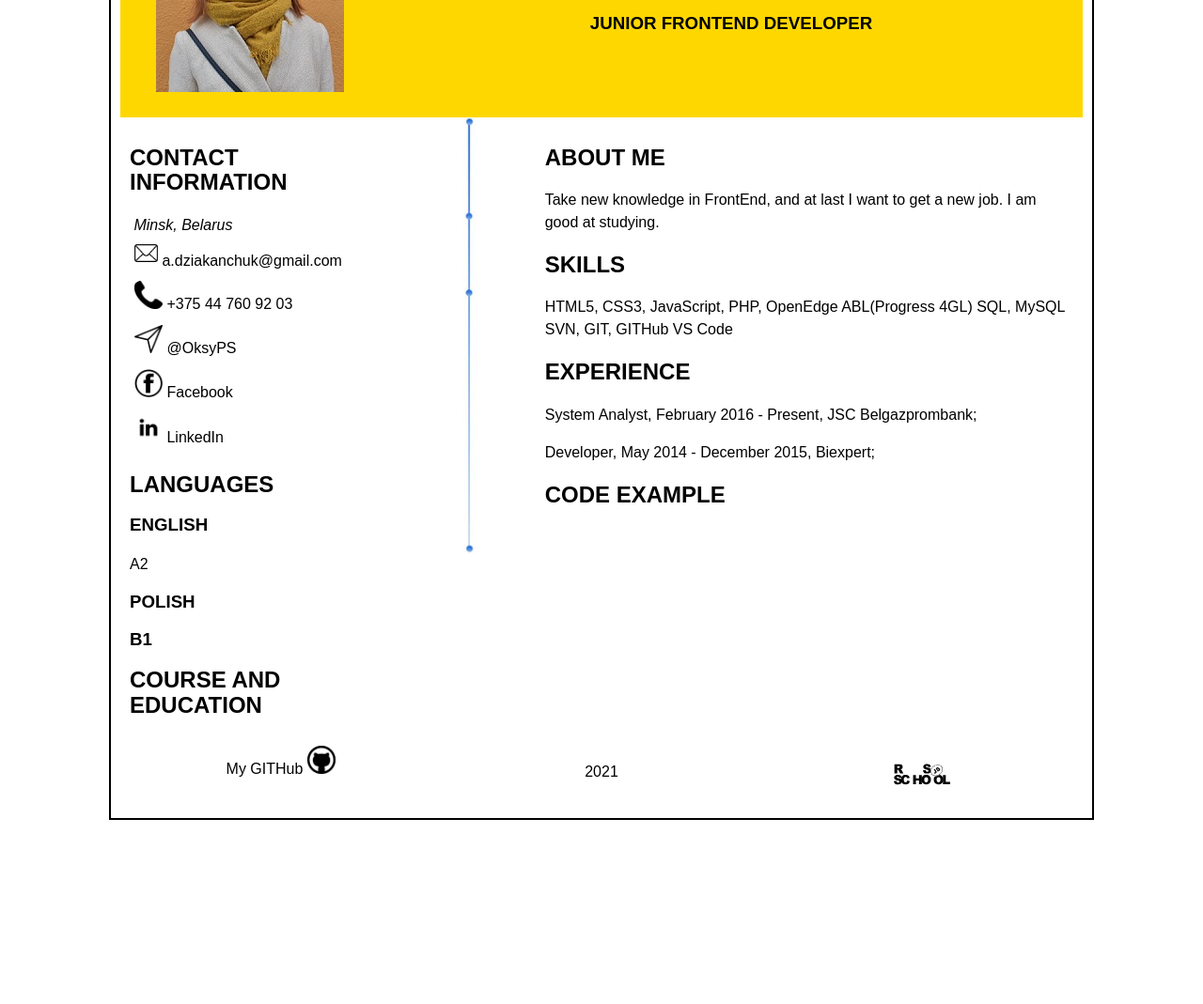
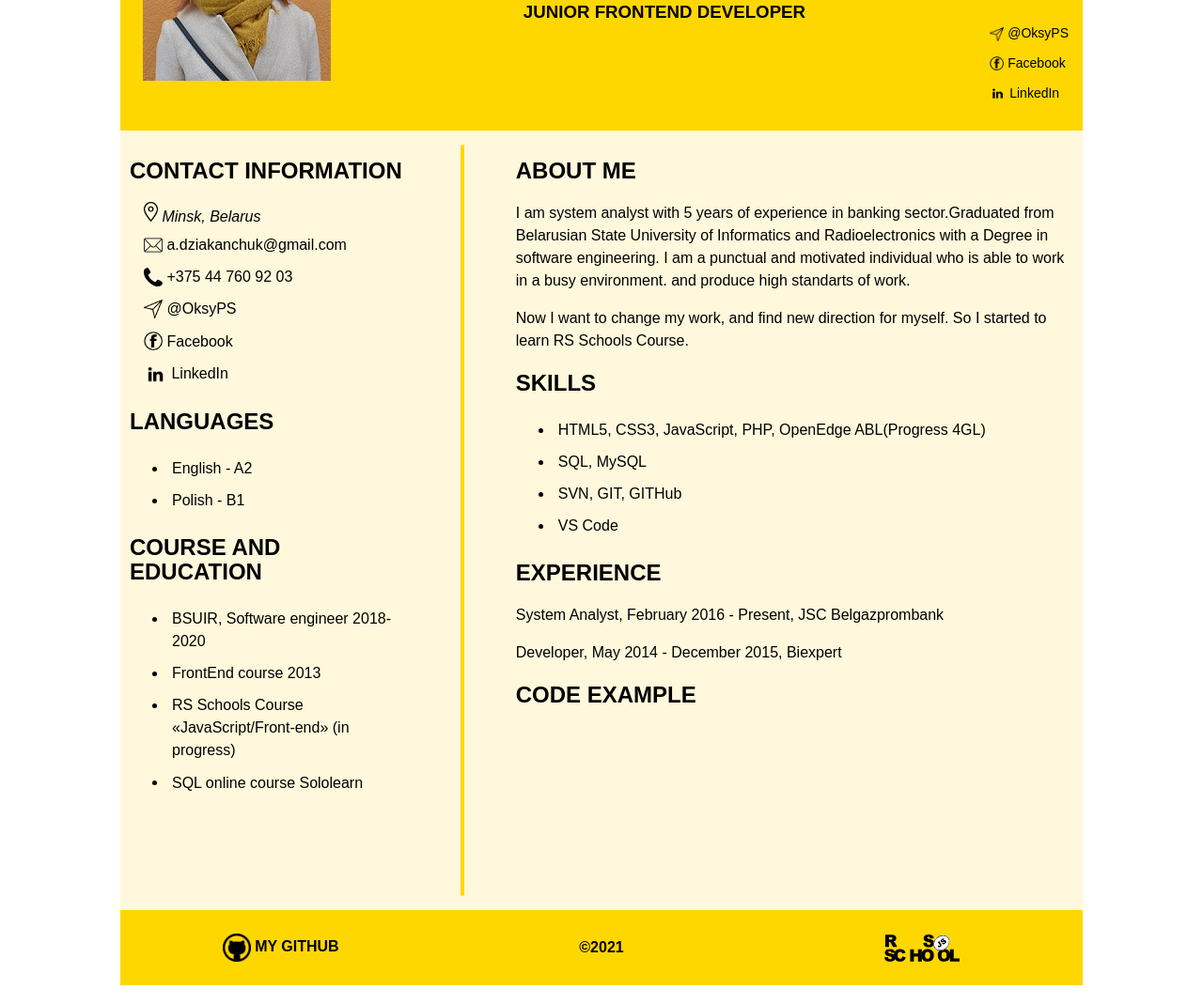
Before and after one commit to ADziakon/rsschool-cv-old, a plain HTML site: page index.html in a window 1280 px wide. Shown: the part 165-1234 px from the top of the page at 94% size. Before the commit the page ends 1058 px from the top, so only its background shows below. Drawn offline with Linux system fonts and the light colour scheme.

Commit message:
refactor: add image, contacts

```diff
--- a/index.html
+++ b/index.html
@@ -7,74 +7,93 @@
     </head>
 
     <body>
-    <div class = "main_container">
-        <main >
-
+            <main  class = "main_container">
+                <!-- шапка-->
                 <header>
                     <div class = "aplfoto"> <img src="./image/my_foto.png" alt = "Applicant's photo"></div>
                     <div class = "applicant_name">
                         <h1>Aksana Dziakanchuk</h1>
                         <h3>Junior FrontEnd Developer</h3>
                     </div>
-
+                    <!-- меню-->
+                    <nav class="menu">
+                        <ul class="social_network_head">
+                            <li><img src="./image/telegramm.png" alt="telegramm" width = "15" height="15">  @OksyPS </li>
+                            <li><img src="./image/facebook.png" alt="facebook" width = "15" height="15"> <a href="https://www.facebook.com/aksana.peshka"> Facebook </a></li>
+                            <li><img src="./image/link.png" alt="linkedin" width = "17" height="17"> <a href = "https://www.linkedin.com/in/aksana-dziakanchuk-54329386/"> LinkedIn </a></li>
+                        </ul>
+                    </nav>
                 </header>
-
 
         <article class = "main_information">
             <div class="left_side">
+                <section class = "contacts" itemscope itemtype="http://schema.org/Person">
                     <h2>Contact information</h2>
-
-                <section class = "contacts" itemscope itemtype="http://schema.org/Person">
-                    <address itemprop="address" itemscope itemtype="http://schema.org/PostalAddress">
-                        <img src="">
+                    <address class="address" itemprop="address" itemscope itemtype="http://schema.org/PostalAddress">
+                        <img src="./image/location.png" alt="location" width = "15" height="21">
                         <span itemprop="addressLocality">Minsk</span>,
                         <span itemprop="addressRegion" title="Belarus">Belarus</span>
                     </address>
-                    <div><img src="./image/mail.png" width = "25px" height="25px"> <a href="mailto:a.dziakanchuk@gmail.com" itemprop="email" class="mail">a.dziakanchuk@gmail.com</a></div>
-                    <div><img src="./image/tel.png" width = "30px" height="30px"> <span  itemprop="telephone"> +375 44 760 92 03</span></div>
-                    <div><img src="./image/telegramm.png" width = "30px" height="30px">  @OksyPS</div>
-                    <div><img src="./image/facebook.png" width = "30px" height="30px"> <a href="https://www.facebook.com/aksana.peshka">Facebook  </a></div>
-                    <div class="linkedin"> <img src="./image/link.png" width = "30px" height="30px"> <a href = "https://www.linkedin.com/in/aksana-dziakanchuk-54329386/"> LinkedIn </a></div>
 
+                    <ul class="social_network_contacts">
+                        <li><img src="./image/mail.png" alt="email" width = "20" height="20"> <a href="mailto:a.dziakanchuk@gmail.com"  class="mail">a.dziakanchuk@gmail.com</a></li>
+                        <li><img src="./image/tel.png" alt="telephone" width = "20" height="20"> +375 44 760 92 03</li>
+                        <li><img src="./image/telegramm.png" alt="telegramm" width = "20" height="20">  @OksyPS</li>
+                        <li><img src="./image/facebook.png" alt="facebook" width = "20" height="20"> <a href="https://www.facebook.com/aksana.peshka">Facebook  </a></li>
+                        <li><img src="./image/link.png" alt="linkedin" width = "25" height="25"> <a href = "https://www.linkedin.com/in/aksana-dziakanchuk-54329386/"> LinkedIn </a></li>
+                    </ul>
                 </section>
 
+                <section class="lang">
+                <h2>Languages</h2>
+                <ul class = "languages">
+                    <li>English - A2 </li>
+                    <li>Polish - В1</li>
+                </ul>
+            </section>
+              <section class = "courses">
+                <h2>Course and Education</h2>
+                <ul class = "course">
+                    <li>BSUIR, Software engineer 2018-2020</li>
+                    <li>FrontEnd course 2013</li>
+                    <li>RS Schools Course «JavaScript/Front-end» (in progress)</li>
+                    <li><a href="https://www.sololearn.com/certificates/course/en/21187612/1060/landscape/png"> SQL online course Sololearn </a></li>
+                </ul>
+            </section>
+            </div>
 
-            <h2>Languages</h2>
-            <div> <h3> English </h3></div>
-            <div>    A2</div>
-            <div><h3>Polish</h3></div>
-            <div> <h3>В1</h3></div>
-            <h2>Course and Education</h2>
+            <div class="center_img">
+               <div class="separator">|</div>
             </div>
-           <div class="center_img">
-                <img src="./image/separate.png" alt = "Vertical separate">
-           </div>
+
            <div class ="right_side">
                 <h2>About me</h2>
-            Take new knowledge in FrontEnd, and at last I want to get a new job. I am good at studying.
+                <p>I am system analyst with 5 years of experience in banking sector.Graduated from Belarusian State University of Informatics
+                    and Radioelectronics with a Degree in software engineering. I am a punctual and motivated individual who is able to work in a busy environment.
+                and produce high standarts of work.</p>
+                <p>Now I want to change my work, and find new direction for myself. So I started to learn RS Schools Course.</p>
                 <h2>Skills</h2>
-            HTML5, CSS3, JavaScript, PHP, OpenEdge ABL(Progress 4GL)
-SQL, MySQL
-SVN, GIT, GITHub
-VS Code
+                <ul class="skills">
+                    <li>HTML5, CSS3, JavaScript, PHP, OpenEdge ABL(Progress 4GL)</li>
+                    <li>SQL, MySQL</li>
+                    <li>SVN, GIT, GITHub</li>
+                    <li>VS Code</li>
+                </ul>
                 <h2>Experience</h2>
-            <p>System Analyst, February 2016 - Present, JSC Belgazprombank; </p>
-<p> Developer, May 2014 - December 2015, Biexpert;</p>
+                <p> System Analyst, February 2016 - Present, JSC Belgazprombank </p>
+                <p> Developer, May 2014 - December 2015, Biexpert</p>
+
                 <h2>Code Example</h2>
+            </div>
+        </article>
 
-
-
-           </div>
-
-
-        </article>
         <footer>
-            <a href="https://github.com/ADziakon">My GITHub <img src="./image/github.png" width = "30px" height="30px" alt="my_github"></a>
-            <p>2021</p>
-            <a href="https://rs.school/js/"> <img src="./image/rs_school_js.svg" width = "60px" height="60px" alt="rs_school_js"></a>
+            <div class= "github"><a href="https://github.com/ADziakon"> <img src="./image/github.png" width = "30" height="30" alt="my_github"> My GITHub</a></div>
+            <div class="copy"><p>&copy;2021</p></div>
+            <div class="rsschool">  <a href="https://rs.school/js/"> <img src="./image/rs_school_js.svg" width = "80" height="80" alt="rs_school_js"></a></div>
         </footer>
     </main>
-</div>
+
 </body>
 
 
--- a/style.css
+++ b/style.css
@@ -1,12 +1,15 @@
 .main_container {
     margin: 20px auto;
-    border: solid 2px;
     width: 1024px;
-    padding: 10px;
     font-family: "Cabin", sans-serif;
     font-size: 16px;
     line-height: 1.5;
 
+}
+h1, h2, h3 {
+    font-weight: 600;
+    line-height: 1.1;
+    text-transform: uppercase;
 }
 
 header{
@@ -14,13 +17,10 @@ header{
     background-color: #FFD700;
 }
 .aplfoto{
-
     flex:1;
     text-align: center;
     margin: 10px;
     padding: 10px;
-
-
 }
 .applicant_name{
     flex:3;
@@ -30,50 +30,85 @@ header{
 }
 .main_information {
     display:flex;
+    background-color: #FFF8DC;
 }
+
+.social_network_head{
+    margin-top:155px;
+	padding: 10px;
+    display: inline-block;
+    vertical-align:bottom;
+    font-size: 14px;
+    list-style-type: none;
+}
+
+li{
+    padding: 5px;
+}
+
+a{
+    text-decoration: none;
+    color:black;
+    vertical-align: middle;
+}
+
+li img{
+    border: 0;
+    vertical-align: middle;
+}
+
 .left_side{
     flex:2;
     padding: 10px;
 }
 
+.address{
+    padding-left: 15px;
+}
+.social_network_contacts{
+    list-style-type: none;
+    padding-right:10px;
+    padding-left: 10px;
+    margin:0;
+}
+
+
 .center_img{
-    flex:1;
+    flex:0.5;
     text-align: center;
+    padding: 10px;
+    width:20px;
+}
+.separator{
+    display:inline-block;
+    margin:5px;
+    width:4px;
+    height: 800px;
+    color:#FFD700;
+    background-color: #FFD700;
+    text-align: center;
+    border-radius: 25px;
 }
 
 .right_side{
     flex:4;
     padding: 10px;
 }
-h1, h2, h3 {
+
+footer {
+    display:flex;
+    background-color: #FFD700;
+    text-transform: uppercase;
     font-weight: 600;
-    line-height: 1.1;
-    text-transform: uppercase;
+    line-height: 1;
+    align-items: center;
+}
+footer div{
+    flex:1;
+    vertical-align: middle;
+    text-align: center;
+}
 
-}
-.contacts div{
-    padding:5px;
-
-}
-.linkedin a{
-   vertical-align: middle;
-
-}
-.mail{
+footer div img{
     vertical-align: middle;
 }
-a{
-    text-decoration: none;
-    color:black;
-}
-footer {
-    display:flex;
-}
-footer a{
-    flex:1;
-    text-align: center;
-}
-footer p{
-    flex:1;
-    text-align: center;
-}
```
Also changed, not shown: image/location.png (added). Lines whose indentation alone changed are shown as unchanged.
